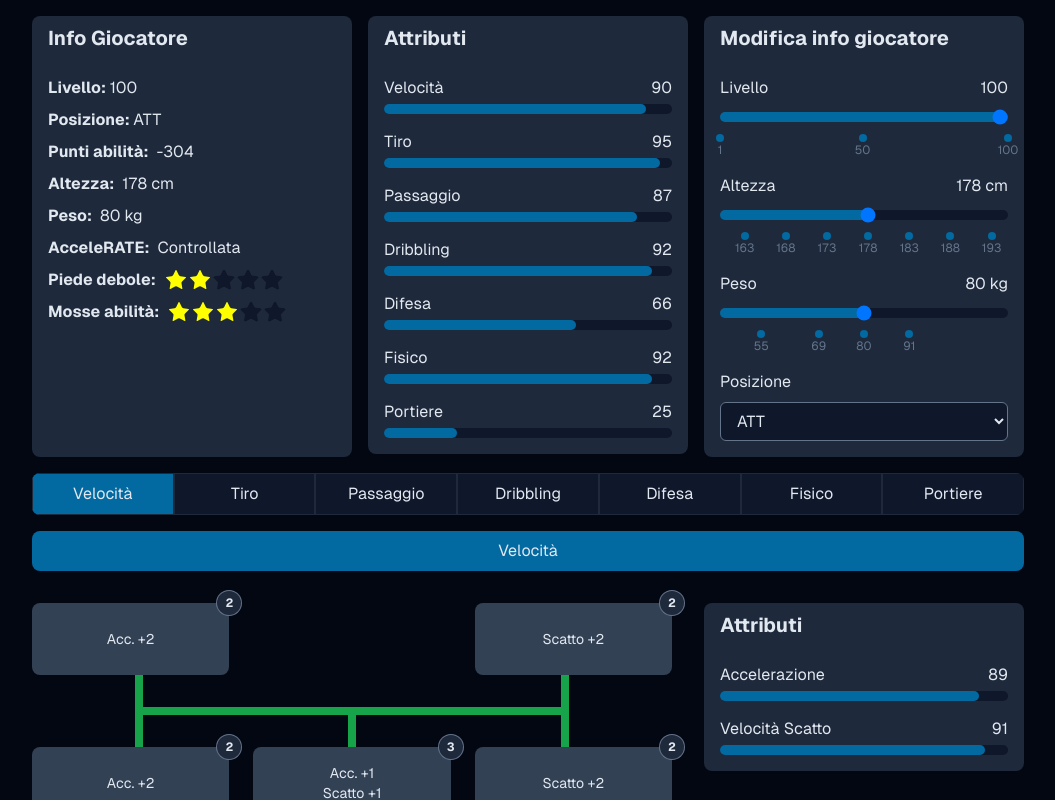
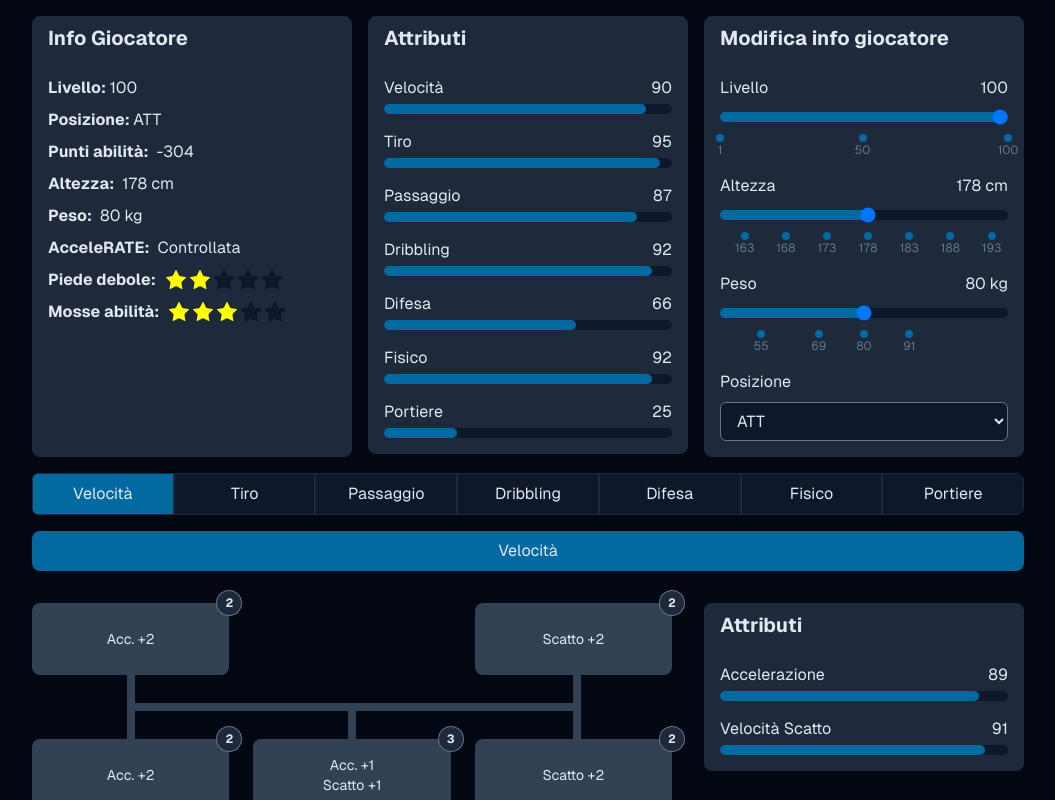
Before and after one commit to djovannih/clubs, a Next.js app: page / in a window 1280 px wide. Shown: the top 800 px of the page, without its empty margins (112-1167 px from the left). Built offline with nearby package versions, Linux system fonts and the light colour scheme.

Commit message:
Fix node edges

```diff
--- a/src/components/AttributeForest.tsx
+++ b/src/components/AttributeForest.tsx
@@ -1,11 +1,11 @@
 import {
+  type AttributeCategoryName,
   deactivateAllNodesAtom,
   type Forest,
   playerAttributesByCategoryAtom,
 } from "@/atoms/player";
 import AttributeDetail from "@/components/AttributeDetail";
 import AttributeTree from "@/components/AttributeTree";
-import type { AttributeCategoryName } from "@/lib/player";
 import clsx from "clsx";
 import { useAtomValue, useSetAtom } from "jotai";
 import { useTranslations } from "next-intl";
--- a/src/components/AttributeTree.tsx
+++ b/src/components/AttributeTree.tsx
@@ -1,6 +1,6 @@
 import type { Tree, TreeNode } from "@/atoms/player";
 import AttributeNode from "@/components/AttributeNode";
-import NodeJunction from "@/components/NodeJunction";
+import TreeEdge from "./TreeEdge";
 
 interface AttributeTreeProps {
   tree: Tree;
@@ -22,13 +22,6 @@ export default function AttributeTree({ tree }: AttributeTreeProps) {
     <div className="lg:mx-auto lg:basis-2/3">
       {[...rows.entries()].map(([rowIndex, row]) => (
         <div key={rowIndex}>
-          {rowIndex > 0 && (
-            <NodeJunction
-              tree={tree}
-              topRow={rows.get(rowIndex - 1)!}
-              bottomRow={row}
-            />
-          )}
           <div
             className="grid gap-x-6"
             style={{
@@ -39,6 +32,19 @@ export default function AttributeTree({ tree }: AttributeTreeProps) {
               <AttributeNode key={node.id} node={node} />
             ))}
           </div>
+          {rowIndex < rows.size && (
+            <div className="relative ml-[calc(100%/6-0.75rem)] mr-[calc(100%/6-1rem)] h-16">
+              {row.map((node) =>
+                node.childrenIds.map((childId) => (
+                  <TreeEdge
+                    key={childId}
+                    sourceNode={node}
+                    targetNode={tree.get(childId)!}
+                  />
+                )),
+              )}
+            </div>
+          )}
         </div>
       ))}
     </div>
--- /dev/null
+++ b/src/components/TreeEdge.tsx
@@ -0,0 +1,113 @@
+import type { TreeNode } from "@/atoms/player";
+import clsx from "clsx";
+import { useAtomValue } from "jotai";
+
+interface TreeEdgeProps {
+  sourceNode: TreeNode;
+  targetNode: TreeNode;
+}
+
+export default function TreeEdge({ sourceNode, targetNode }: TreeEdgeProps) {
+  const sourceNodeIsActive = useAtomValue(sourceNode.isActive);
+  const targetNodeIsActive = useAtomValue(targetNode.isActive);
+  const backgroundColor =
+    sourceNodeIsActive && targetNodeIsActive
+      ? "bg-green-600 z-10"
+      : "bg-slate-700 z-0";
+
+  return (
+    <div
+      className={clsx(
+        "absolute left-0 right-0 flex",
+        sourceNode.column < targetNode.column && "mr-1 flex-row",
+        sourceNode.column > targetNode.column && "ml-1 flex-row-reverse",
+        sourceNode.column === targetNode.column &&
+          sourceNode.column > 0 &&
+          "mr-2",
+      )}
+    >
+      {sourceNode.column === targetNode.column && (
+        <div
+          className={clsx(
+            "absolute h-16 w-2",
+            backgroundColor,
+            sourceNode.column === 1 && "ml-[calc(50%-0.125rem)]",
+            sourceNode.column === 2 && "ml-[100%]",
+          )}
+        />
+      )}
+      {sourceNode.column < targetNode.column && (
+        <>
+          <div
+            className={clsx(
+              "absolute h-8 w-2",
+              backgroundColor,
+              sourceNode.column === 1 && "ml-[calc(50%-0.25rem)]",
+              sourceNode.column === 2 && "ml-[calc(100%-0.25rem)]",
+            )}
+          />
+          <div
+            className={clsx(
+              "absolute mt-7 h-2",
+              backgroundColor,
+              targetNode.column - sourceNode.column === 1 &&
+                sourceNode.column === 1 &&
+                "w-[calc(50%+0.5rem)]",
+              targetNode.column - sourceNode.column === 1 &&
+                sourceNode.column !== 1 &&
+                "w-[calc(50%+0.25rem)]",
+              targetNode.column - sourceNode.column === 2 &&
+                "w-[calc(100%+0.25rem)]",
+              sourceNode.column === 1 && "ml-[calc(50%-0.25rem)]",
+              sourceNode.column === 2 && "ml-[calc(100%-0.25rem)]",
+            )}
+          />
+          <div
+            className={clsx(
+              "absolute mt-9 h-8 w-2",
+              backgroundColor,
+              targetNode.column === 1 && "ml-[calc(50%-0.25rem)]",
+              targetNode.column === 2 && "ml-[calc(100%-0.25rem)]",
+            )}
+          />
+        </>
+      )}
+      {sourceNode.column > targetNode.column && (
+        <>
+          <div
+            className={clsx(
+              "absolute h-8 w-2",
+              backgroundColor,
+              sourceNode.column === 1 && "mr-[50%]",
+              sourceNode.column === 2 && "ml-[calc(100%-0.25rem)]",
+            )}
+          />
+          <div
+            className={clsx(
+              "absolute mt-7 h-2",
+              backgroundColor,
+              sourceNode.column - targetNode.column === 1 &&
+                targetNode.column === 1 &&
+                "w-[calc(50%+0.5rem)]",
+              sourceNode.column - targetNode.column === 1 &&
+                targetNode.column !== 1 &&
+                "w-[calc(50%+0.25rem)]",
+              sourceNode.column - targetNode.column === 2 &&
+                "w-[calc(100%+0.25rem)]",
+              sourceNode.column === 1 && "mr-[50%]",
+            )}
+          />
+          <div
+            className={clsx(
+              "absolute mt-9 h-8 w-2",
+              backgroundColor,
+              targetNode.column === 0 && "mr-[calc(100%-0.25rem)]",
+              targetNode.column === 1 && "mr-[50%]",
+              targetNode.column === 2 && "mr-[calc(100%-0.25rem)]",
+            )}
+          />
+        </>
+      )}
+    </div>
+  );
+}
```
